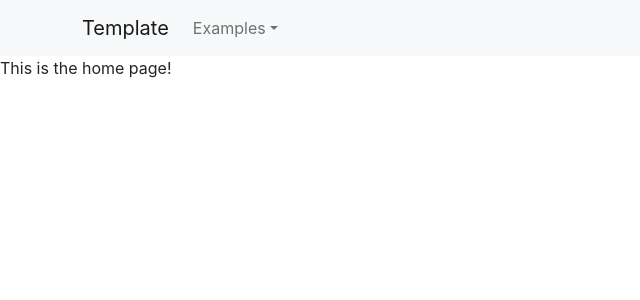
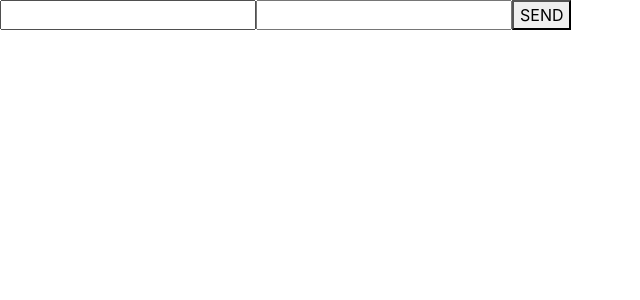
Before and after one commit to gui-de-oliveira/open-ufrgs, a React (Create React App) app: page / in a window 1280 px wide. Shown: the top 300 px of the page, without its empty margins (0-640 px from the left). Built offline with nearby package versions, Linux system fonts and the light colour scheme.

Commit message:
created basic API interaction

```diff
--- a/package.json
+++ b/package.json
@@ -10,10 +10,12 @@
     "@testing-library/jest-dom": "^5.14.1",
     "@testing-library/react": "^12.0.0",
     "@testing-library/user-event": "^13.2.1",
+    "@types/axios": "^0.14.0",
     "@types/jest": "^27.0.1",
     "@types/node": "^16.7.13",
     "@types/react": "^17.0.20",
     "@types/react-dom": "^17.0.9",
+    "axios": "^1.1.3",
     "bootstrap": "5.1.3",
     "gh-pages": "^3.2.3",
     "react": "^17.0.2",
--- a/src/App.tsx
+++ b/src/App.tsx
@@ -1,40 +1,49 @@
-import { HashRouter, Route, Routes } from "react-router-dom";
-import { Container, Nav, Navbar, NavDropdown } from "react-bootstrap";
+import axios from "axios";
+import { useState } from "react";
+
+const BASE_URL = "https://open-ufrgs-api.vercel.app";
 
 function App() {
+  const [user, setUser] = useState<string>("");
+  const [password, setPassword] = useState<string>("");
+  const [classes, setClasses] = useState<string | null>(null);
+
+  if (classes === null) {
     return (
       <div>
-      <HashRouter>
-        <Navbar bg="light" expand="lg">
-          <Container>
-            <Navbar.Brand href="#/" onClick={() => {}}>
-              Template
-            </Navbar.Brand>
-            <Navbar.Toggle aria-controls="basic-navbar-nav" />
-            <Navbar.Collapse id="basic-navbar-nav">
-              <Nav className="me-auto">
-                <NavDropdown title="Examples" id="basic-nav-dropdown">
-                  <NavDropdown.Item href="#/page-a">Page A</NavDropdown.Item>
-                </NavDropdown>
-              </Nav>
-            </Navbar.Collapse>
-          </Container>
-        </Navbar>
+        <input value={user} onChange={(ev) => setUser(ev.target.value)} />
+        <input
+          value={password}
+          onChange={(ev) => setPassword(ev.target.value)}
+        />
+        <button
+          onClick={async () => {
+            const response = await axios.post(`${BASE_URL}/login`, {
+              user,
+              password,
+            });
 
-        <Routes>
-          <Route path="/" element={<Homepage />} />
-          <Route path="page-a" element={<PageA />} />
-        </Routes>
-      </HashRouter>
+            const { sessionId } = response.data;
+
+            const responseGet = await axios.get(
+              `${BASE_URL}/available-classes`,
+              {
+                headers: {
+                  authorization: sessionId,
+                },
+              }
+            );
+
+            setClasses(JSON.stringify(responseGet.data));
+          }}
+        >
+          SEND
+        </button>
       </div>
     );
   }
 
-function Homepage() {
-  return <div>This is the home page!</div>;
+  return <div>{classes}</div>;
 }
 
-function PageA() {
-  return <div>This is the Page A.</div>;
-}
 export default App;
```
Also changed, not shown: 1 other file (tests, documents, lock files or other folders). Lines whose indentation alone changed are shown as unchanged.
